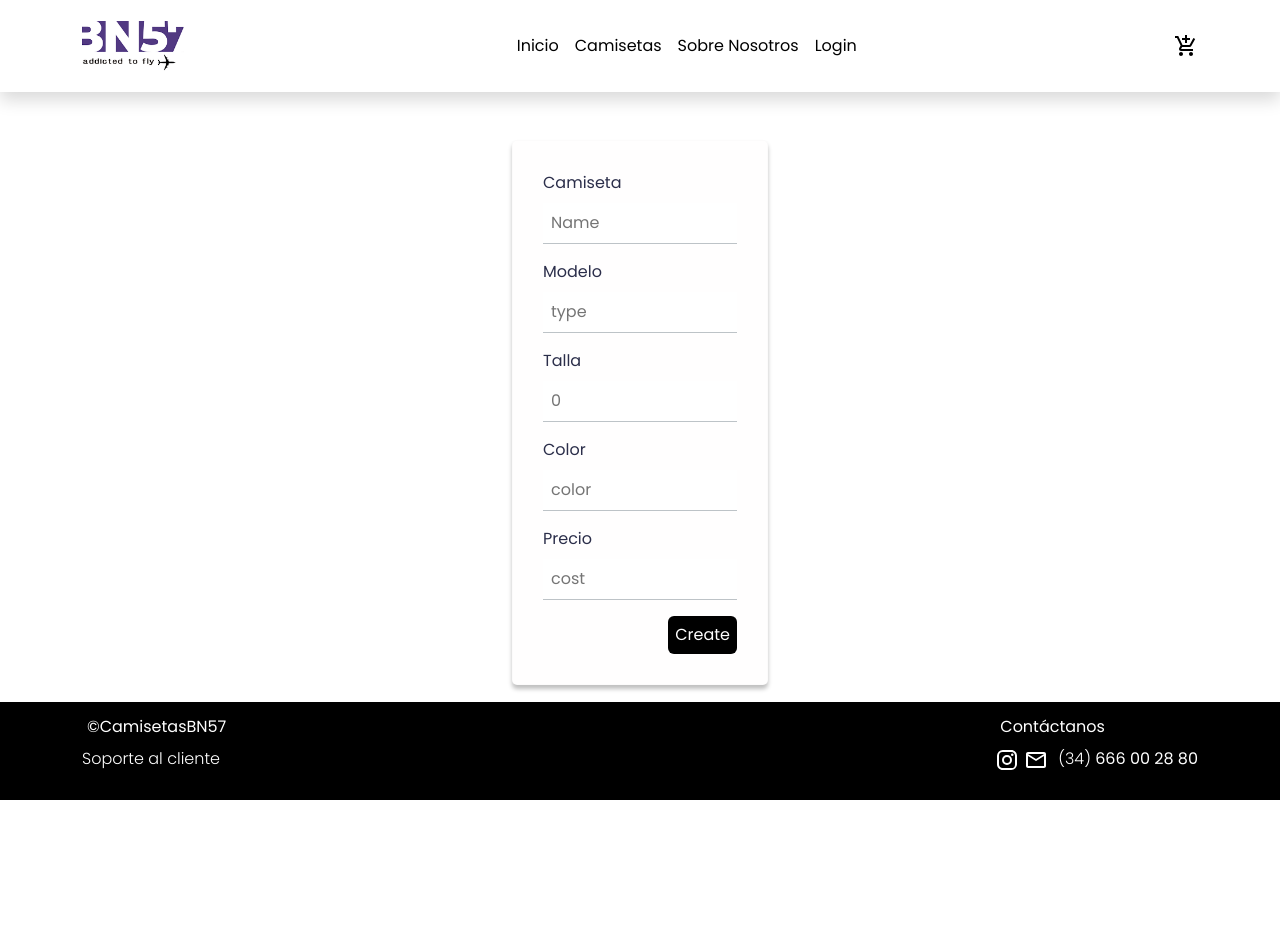
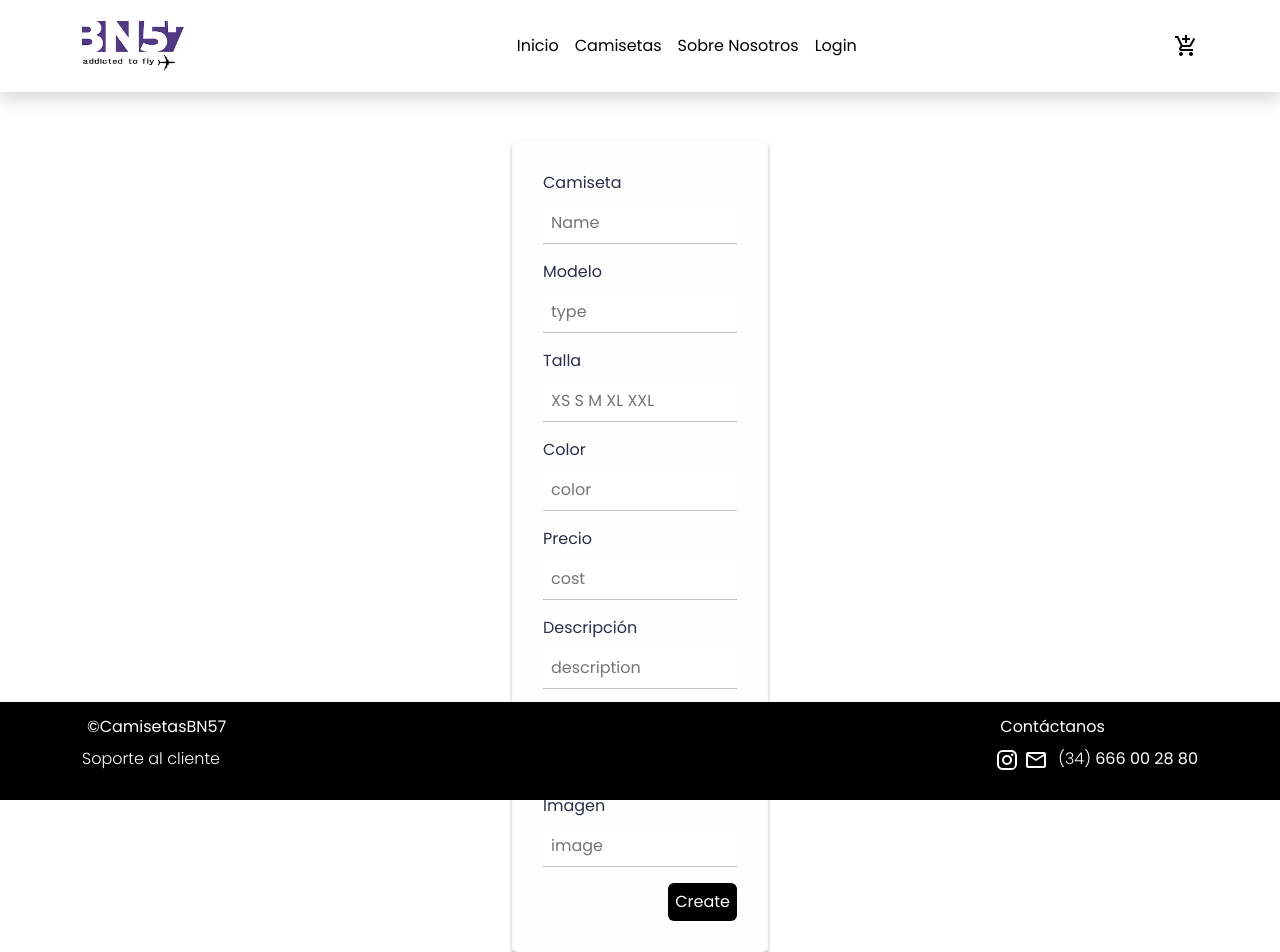
Before and after one commit to MariaLauramn-zz/camisetasBN57, a React app in the folder web-client/: page /add in a window 1280 px wide. Before the commit the page ends 800 px from the top, so only its background shows below. Built offline with nearby package versions, Linux system fonts and the light colour scheme; no server answers.

Commit message:
agregando campos: decription, gender y image en la tabla

```diff
--- a/web-client/src/js/components/form/FormShirt.jsx
+++ b/web-client/src/js/components/form/FormShirt.jsx
@@ -17,8 +17,10 @@ export const FormShirt = (props) => {
         type: '',
         size: '',
         color: '',
-        cost: ''
-
+        cost: '',
+        description: '',
+        gender: '',
+        image: ''
     }
     )
 
@@ -77,7 +79,7 @@ export const FormShirt = (props) => {
                        type="text"
                        name="size"
                        value={shirt.size}
-                       placeholder="0"
+                       placeholder="XS S M XL XXL"
                        onChange={handleInputChange}
                 />
             </Form.Group>
@@ -104,6 +106,39 @@ export const FormShirt = (props) => {
                 />
             </Form.Group>
 
+            <Form.Group className="mb-3">
+                <label>Descripción</label>
+                <input id="description"
+                       type="text"
+                       name="description"
+                       placeholder="description"
+                       value={shirt.description}
+                       onChange={handleInputChange}
+                />
+            </Form.Group>
+
+            <Form.Group className="mb-3">
+                <label>Género</label>
+                <input id="gender"
+                       type="text"
+                       name="gender"
+                       placeholder="gender"
+                       value={shirt.gender}
+                       onChange={handleInputChange}
+                />
+            </Form.Group>
+
+            <Form.Group className="mb-3">
+                <label>Imagen</label>
+                <input id="image"
+                       type="text"
+                       name="image"
+                       placeholder="image"
+                       value={shirt.image}
+                       onChange={handleInputChange}
+                />
+            </Form.Group>
+
 
             <button type="submit"
                     onClick={handleSubmit}>
--- a/web-client/src/js/components/shirtTable/ShirtTable.jsx
+++ b/web-client/src/js/components/shirtTable/ShirtTable.jsx
@@ -21,7 +21,9 @@ export const ShirtTable = (props) => {
             <th>Talla</th>
             <th>Color</th>
             <th>Precio</th>
-            <th></th>
+            <th>Descripción</th>
+            <th>Género</th>
+            <th>Imagen</th>
         </tr>
         </thead>
         <tbody>
@@ -32,6 +34,9 @@ export const ShirtTable = (props) => {
                 <td>{shirt.size}</td>
                 <td>{shirt.color}</td>
                 <td>{shirt.cost}</td>
+                <td>{shirt.description}</td>
+                <td>{shirt.gender}</td>
+                <td>{shirt.image}</td>
 
                 <td>
                     <button
```
Also changed, not shown: 2 other files (tests, documents, lock files or other folders).
